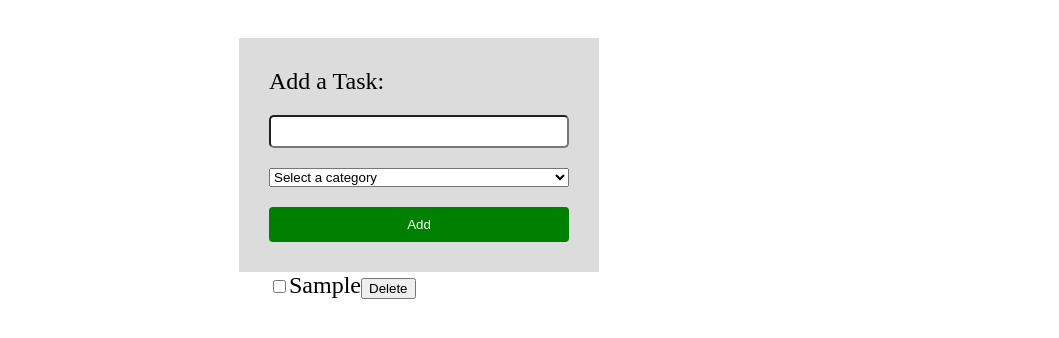
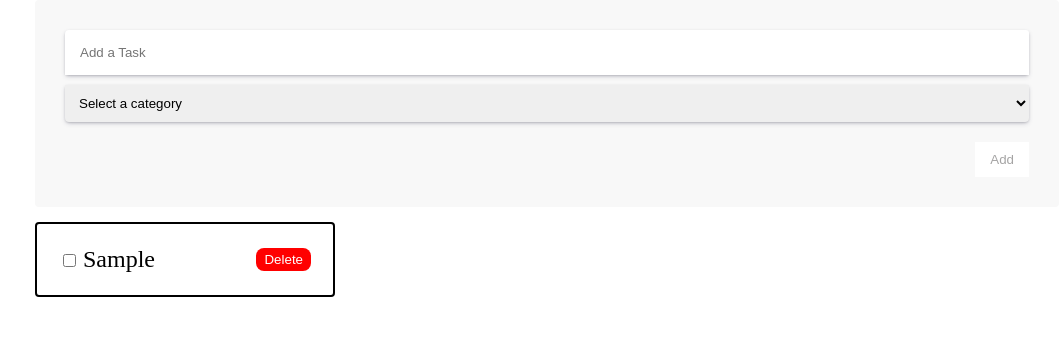
Before and after one commit to ThekoMK/todo, a plain HTML site: page index.html in a window 1280 px wide. Both pictures are taken after typing "Sample" into the empty fields and a click on the button "Add". Shown: the whole page, without its empty margins (221-1280 px from the left). Drawn offline with Linux system fonts and the light colour scheme.

Commit message:
Redefining the design

```diff
--- a/index.html
+++ b/index.html
@@ -1,16 +1,16 @@
 <!DOCTYPE html>
 <html lang="en">
     <head>
-    <meta charset="UTF-8">
-    <meta name="viewport" content="width=device-width, initial-scale=1.0">
+        <meta charset="UTF-8" />
+        <meta name="viewport" content="width=device-width, initial-scale=1.0" />
         <title>To Do</title>
-    <link rel="stylesheet" href="style.css">
+        <link rel="stylesheet" href="style.css" />
     </head>
     <body>
-    <div class="wrapper">
+        <div class="wrapper"></div>
+        <div id="addTask">
             <form>
-            <label for="task">Add a Task:</label>
-            <input type="text" id="task">
+                <input type="text" id="task" placeholder="Add a Task"/>
                 <select name="category" id="selectCategory">
                     <option selected disabled>Select a category</option>
                     <option data-category="groceries">Groceries</option>
@@ -21,10 +21,8 @@
                 </select>
                 <button id="addTaskBtn">Add</button>
             </form>
-        <div id="addedTasks">
-
         </div>
-    </div>
+        <div id="addedTasks"></div>
 
         <script src="main.js"></script>
     </body>
--- a/main.js
+++ b/main.js
@@ -20,6 +20,9 @@ class ToDo {
 const addTaskBtn = document.getElementById("addTaskBtn");
 const taskInput = document.getElementById("task");
 const addedTasks = document.getElementById("addedTasks");
+const categorySelect = document.getElementById('selectCategory');
+const modal = document.getElementById('modal');
+const closeModal = document.querySelector('#modal span');
 
 const ul = document.createElement("ul");
 addedTasks.append(ul);
@@ -29,6 +32,7 @@ function renderTasks(newToDo) {
     const input = document.createElement("input");
     const label = document.createElement("label");
     const deleteButton = document.createElement('button');
+    const divElement = document.createElement('div');
 
     input.setAttribute("type", "checkbox");
     label.setAttribute("for", newToDo.id);
@@ -47,18 +51,23 @@ function renderTasks(newToDo) {
         }
     });
 
+    const selectedOption = categorySelect.options[categorySelect.selectedIndex];
+    const category = selectedOption.getAttribute('data-category');
 
-    deleteButton.addEventListener('click', (e) => {
+    newToDo.setCategory(category);
+
+
+    deleteButton.addEventListener('click', () => {
         li.remove();
 
         const filteredList = todos.filter(task => task.id !== newToDo.id);
         todos = filteredList;
 
-        console.log(filteredList)
     })
 
     ul.append(li);
-    li.append(input, label,deleteButton);
+    divElement.append(input,label)
+    li.append(divElement,deleteButton);
 }
 
 addTaskBtn.addEventListener("click", (e) => {
--- a/style.css
+++ b/style.css
@@ -1,17 +1,49 @@
+/* CSS RESETS */
+* {
+  box-sizing: border-box;
+}
+
+body {
+  margin: 0;
+  padding-left: 20%;
+}
+
+h1,
+h2,
+h3,
+p,
+ul,
+ol {
+  margin-top: 0;
+}
+
+img {
+  max-width: 100%;
+}
+
+ul {
+  padding-left: 0;
+  margin-bottom: 0;
+  list-style-type: none;
+}
+
+/* /CSS RESETS */
+
 .wrapper {
-    width: 100%;
-    display: flex;
-    align-items: center;
-    flex-direction: column;
+    position: absolute;
+    top: 0;
+    left: 0;
+    bottom: 0;
 }
 
 form {
     display: flex;
     flex-direction: column;
-    width: 300px;
-    margin-top: 30px;
-    background-color: gainsboro;
+    width: 100%;
+    height: 100%;
+    background-color: rgb(248, 248, 248);
     padding: 30px;
+    border-radius: 4px;
 }
 
 select {
@@ -24,25 +56,65 @@ ul {
     margin: 0;
 }
 
+li {
+    display: flex;
+    justify-content: space-between;
+    align-items: center;
+}
+
 label {
     margin-bottom: 20px;
+    margin-left: 4px;
     font-size: 1.5rem;
 }
 
 #task {
-    padding: 7px;
-    border-radius: 5px;
+    padding: 15px;
+    border-top-left-radius: 4px;
+    border-top-right-radius: 3px;
+    border: none;
+    margin-bottom: 10px;
+   box-shadow: rgba(50, 50, 93, 0.25) 0px 2px 5px -1px, rgba(0, 0, 0, 0.3) 0px 1px 3px -1px;
+    outline: none;
+}
+
+#selectCategory {
+    padding: 10px;
+    border-bottom-left-radius: 4px;
+    border-bottom-right-radius: 4px;
+    border: none;
     margin-bottom: 20px;
+    box-shadow: rgba(50, 50, 93, 0.25) 0px 2px 5px -1px, rgba(0, 0, 0, 0.3) 0px 1px 3px -1px;
+    outline: none;
 }
 
 #addTaskBtn {
-    padding: 10px;
-    border-radius: 4px;
+    padding: 10px 15px;
     border: none;
-    color: white;
-    background-color: green;
+    color: rgb(165, 164, 164);
+    background-color: #fff;
+    margin-left: auto;
+    cursor: pointer;
+}
+
+#addTaskBtn:hover {
+    background-color: rgba(227, 228, 227, 0.8);
+    color: #fff;
 }
 
 #addedTasks {
     width: 300px;
+    border: 2px solid #000;
+    border-radius: 4px;
+    padding: 22px;
+    margin-top: 15px;
 }
+
+#addedTasks button {
+    background-color: red;
+    padding: 4px 8px;
+    border: none;
+    border-radius: 8px;
+    color: #fff;
+    cursor: pointer;
+}
```
Lines whose indentation alone changed are shown as unchanged.
